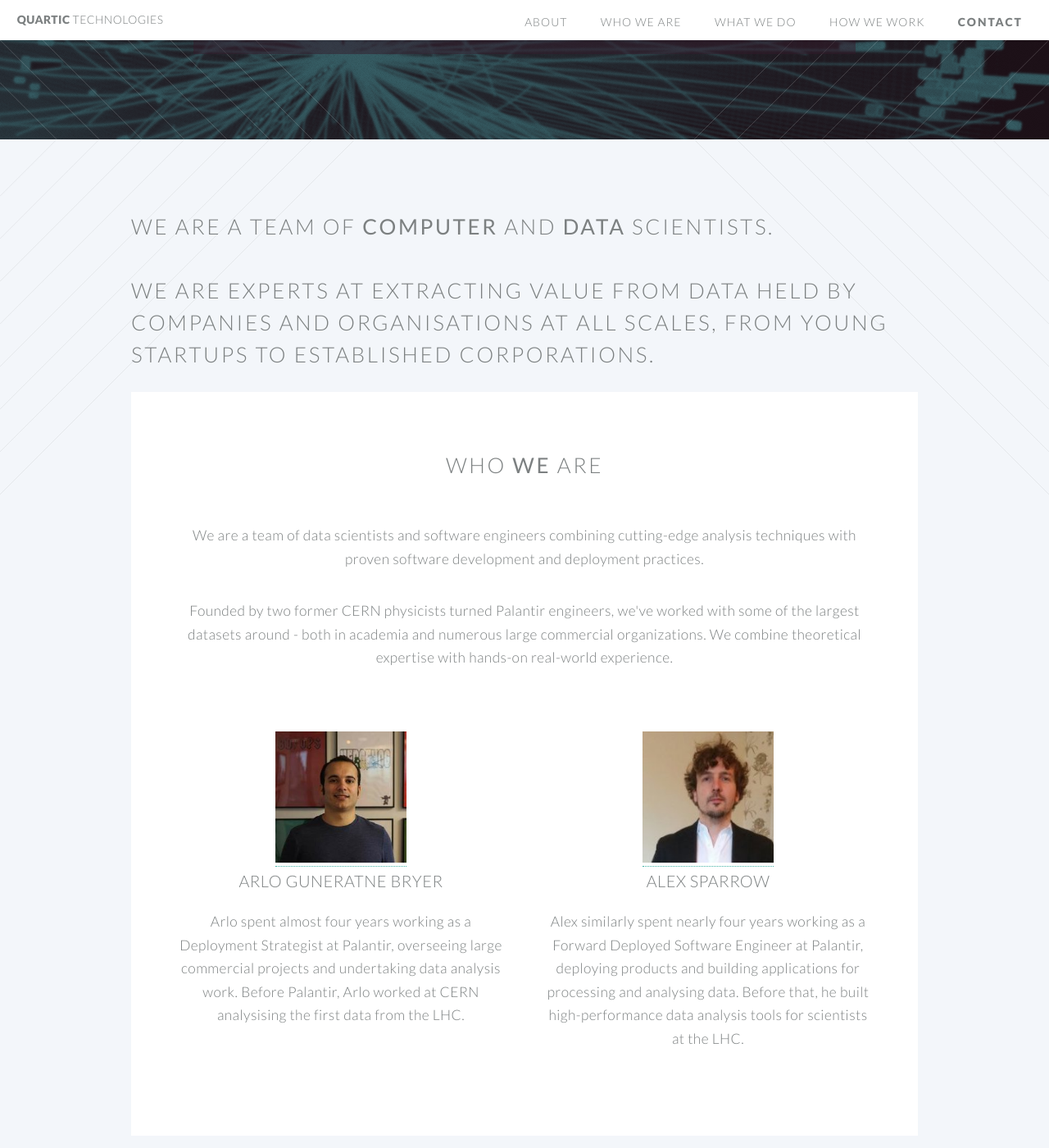
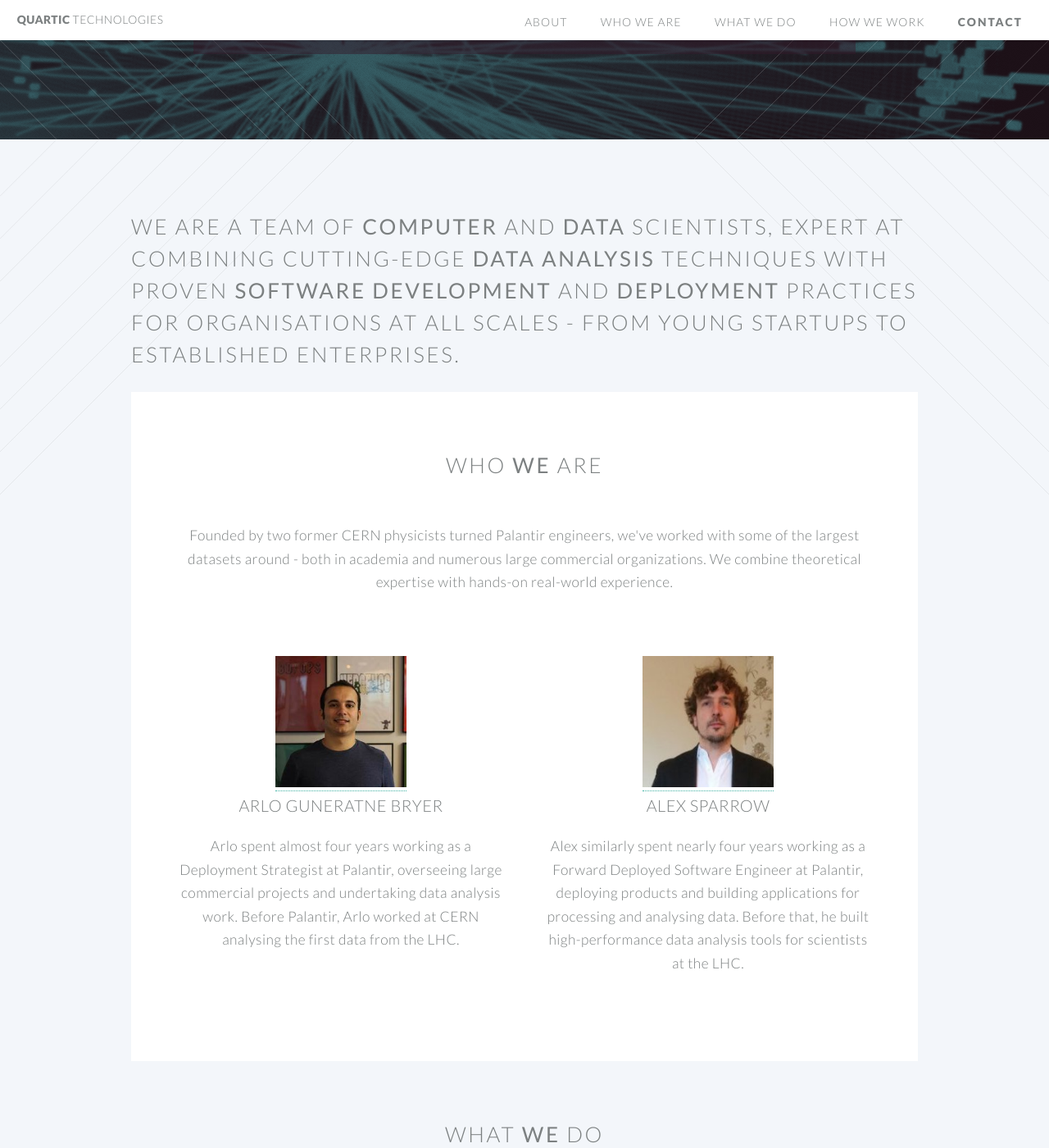
Before and after one commit to quartictech/website, a Jekyll site: the page built from index.html, in a window 1280 px wide and 1400 px high, scrolled down 276 px. Shown: the whole window at 82% size. Built offline with Jekyll 4.4.1, drawn with Linux system fonts in a browser that asks for light colours; some of the changed text lies outside the part shown.

Commit message:
Update to prose.

```diff
--- a/_includes/banner.html
+++ b/_includes/banner.html
@@ -12,7 +12,7 @@
             <h2>QUARTIC Technologies</h2>
         </header>
 
-        <p>Use the <strong>data</strong> you have to build the <strong>business</strong> you want
+        <p>Use the <strong>expertise</strong> we have to build the <strong>business</strong> you want
         <br />
     </div>
 
--- a/index.html
+++ b/index.html
@@ -6,9 +6,8 @@
 
 				<header class="container" id="about">
                     <h2>
-We are a team of <strong>computer</strong> and <strong>data</strong> scientists.
-<br><br>
-We are experts at extracting value from data held by companies and organisations at all scales, from young startups to established corporations.
+We are a team of <strong>computer</strong> and <strong>data</strong> scientists, expert at combining cutting-edge <strong>data analysis</strong>
+techniques with proven <strong>software development</strong> and <strong>deployment</strong> practices for organisations at all scales - from young startups to established enterprises.
 </h2>
 	</header>
 
@@ -21,9 +20,6 @@
 						</header>
 						<div class="row">
 						<div class="12u">
-
-                        <p>We are a team of data scientists and software engineers combining cutting-edge analysis
-                            techniques with proven software development and deployment practices.</p>
 
                         <p>Founded by two former CERN physicists turned Palantir engineers, we've worked with some of the
                             largest datasets around - both
@@ -42,7 +38,7 @@
 									</header>
 									<p>Arlo spent almost four years working as a Deployment Strategist at Palantir,
                                         overseeing large commercial projects and undertaking data analysis work. Before
-                                        Palantir, Arlo worked at CERN analysising the first data from the LHC.
+                                        Palantir, Arlo worked at CERN analysing the first data from the LHC.
 								</section>
 
 							</div>
@@ -91,7 +87,8 @@
 									<header>
 										<h3>Data Analysis</h3>
 									</header>
-									<p>We have extensive experience analysing real-world datasets - <strong>large</strong> and <strong>small</strong>. From data-driven visualisations to large-scale statistical and machine learning workflows, we can help you extract actionable intelligence from your data.</p>
+									<p>We have extensive experience analysing real-world datasets - <strong>large</strong> and <strong>small</strong>.
+										From data-driven visualisations to large-scale statistical and machine learning workflows, we can help you extract actionable intelligence from your data.</p>
 								</section>
 
 							</div>
@@ -102,7 +99,8 @@
 									<header>
 										<h3>Client Implementation</h3>
 									</header>
-									<p>Deploying complex software products in large organizations can be challenging. We are here to help. We can assist with every aspect of deployment, from project management to operations.</p>
+									<p>Deploying complex software products in large organizations can be challenging. We are here to help.
+										We can assist with every aspect of deployment, from project management to operations.</p>
 								</section>
 
 							</div>
@@ -124,9 +122,7 @@
 									<h2>We believe in using the right tools and ideas for the job.</h2>
 								</header>
 
-                                <p>Every data analysis company in the world claims to have the right ‘data science’
-                                    solution for ‘big data’. In practice, there’s rarely a one-size fits all — each
-                                    organisation has unique data and unique problems. These require unique, bespoke
+                                <p>Each organisation has unique data and unique problems. These require unique, bespoke
                                     solutions building off state of the art techniques, software and infrastructure.</p>
 
 
@@ -140,11 +136,6 @@
                                 <p>From our first cut solution, we enter a tight iteration loop between your users and
                                     our engineers, taking feedback and using it to guide the features we build.</p>
 
-								<!--<footer>
-									<ul class="buttons">
-										<li><a href="#" class="button">Find Out More</a></li>
-									</ul>
-								</footer>-->
 
 							</div>
 							<div class="4u skel-cell-important">
```
